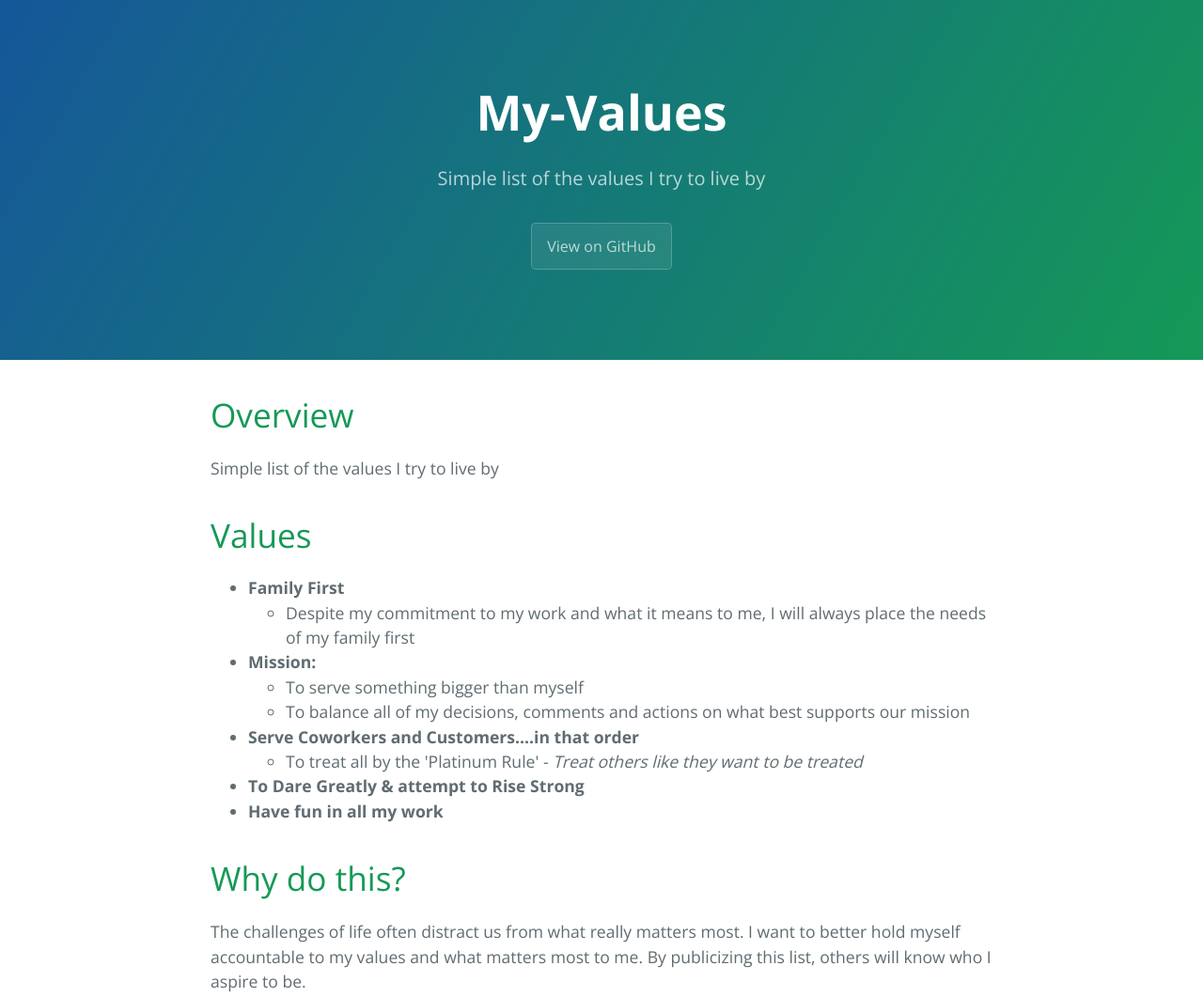
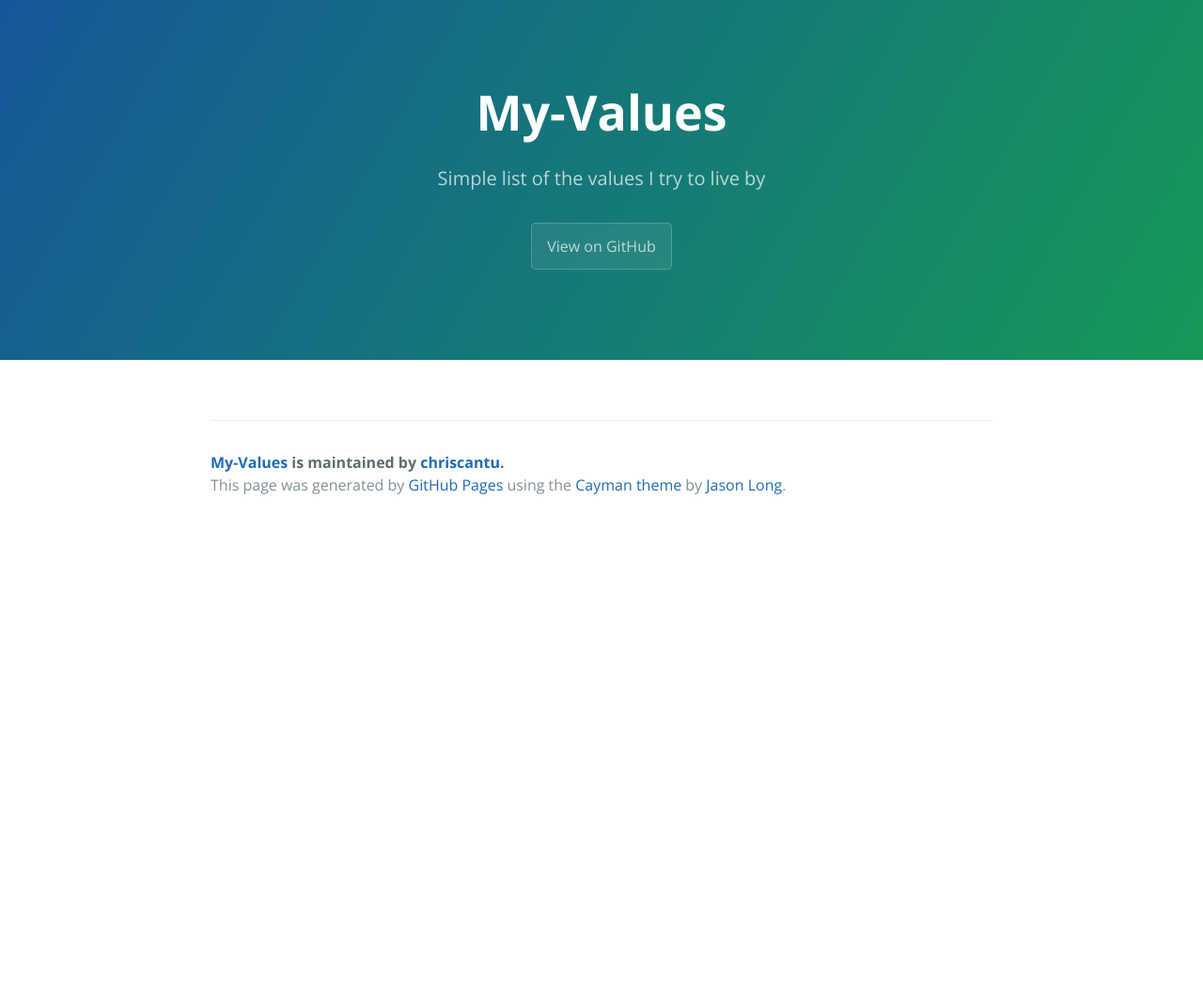
Before and after one commit to chriscantu/my-values, a plain HTML site: page index.html in a window 1280 px wide. Shown: the top 1061 px of the page at 94% size. After the commit the page ends 800 px from the top, so only its background shows below. Drawn offline with nearby package versions, Linux system fonts and the light colour scheme; a script that the page names is missing.

Commit message:
Loading values from markdown file

```diff
--- a/index.html
+++ b/index.html
@@ -17,46 +17,7 @@
     </section>
 
     <section class="main-content">
-      <h1>
-<a id="overview" class="anchor" href="#overview" aria-hidden="true"><span class="octicon octicon-link"></span></a>Overview</h1>
-
-<p>Simple list of the values I try to live by</p>
-
-<h1>
-<a id="values" class="anchor" href="#values" aria-hidden="true"><span class="octicon octicon-link"></span></a>Values</h1>
-
-<ul>
-<li>
-<strong>Family First</strong>
-    <ul>
-        <li>Despite my commitment to my work and what it means to me, I will always place the needs of my family first</li>
-    </ul>
-</li>
-<li>
-<strong>Mission:</strong>
-
-<ul>
-<li>To serve something bigger than myself</li>
-<li>To balance all of my decisions, comments and actions on what best supports our mission</li>
-</ul>
-</li>
-<li>
-<strong>Serve Coworkers and Customers....in that order</strong>
-
-<ul>
-<li>To treat all by the 'Platinum Rule' - <em>Treat others like they want to be treated</em>
-</li>
-</ul>
-</li>
-<li><strong>To Dare Greatly & attempt to Rise Strong</strong></li>
-<li><strong>Have fun in all my work</strong></li>
-</ul>
-
-<h1>
-<a id="why-do-this" class="anchor" href="#why-do-this" aria-hidden="true"><span class="octicon octicon-link"></span></a>Why do this?</h1>
-
-<p>The challenges of life often distract us from what really matters most.  I want to better hold myself accountable to my values and what matters most to me.  By publicizing this list, others will know who I aspire to be.</p>
-
+      <div class="markdown-content"></div>
       <footer class="site-footer">
         <span class="site-footer-owner"><a href="https://github.com/chriscantu/my-values">My-Values</a> is maintained by <a href="https://github.com/chriscantu">chriscantu</a>.</span>
 
@@ -64,6 +25,21 @@
       </footer>
 
     </section>
+    <script src="https://cdn.rawgit.com/showdownjs/showdown/1.3.0/dist/showdown.min.js"></script>
+    <script>
+        (function() {
+            var xhr = new XMLHttpRequest();
+            var converter = new showdown.Converter();
+            xhr.open('GET', 'README.md', true);
+
+            xhr.onload = function(data) {
+                var div = document.querySelector('div.markdown-content');
+                div.innerHTML = converter.makeHtml(this.response);
+            }
+
+            xhr.send();
+        })();
+    </script>
     <script>
       (function(i,s,o,g,r,a,m){i['GoogleAnalyticsObject']=r;i[r]=i[r]||function(){
       (i[r].q=i[r].q||[]).push(arguments)},i[r].l=1*new Date();a=s.createElement(o),
```
